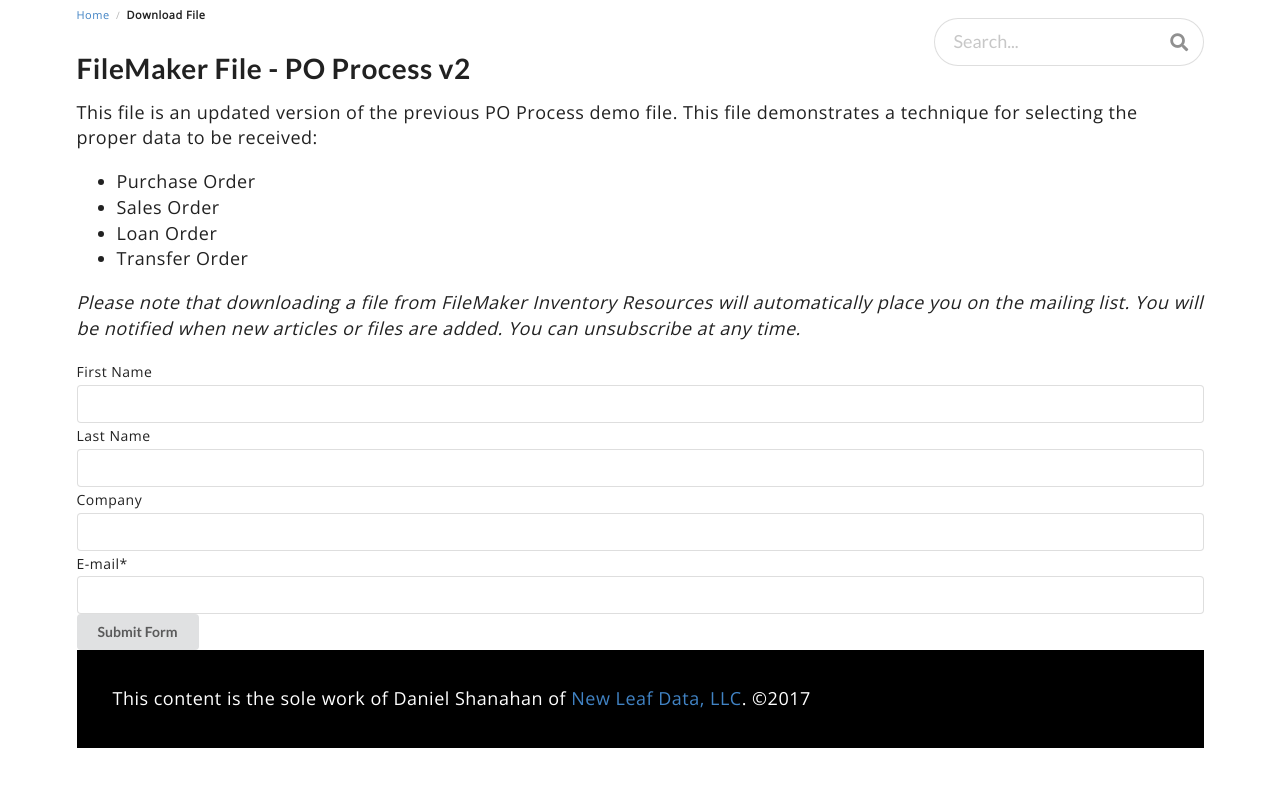
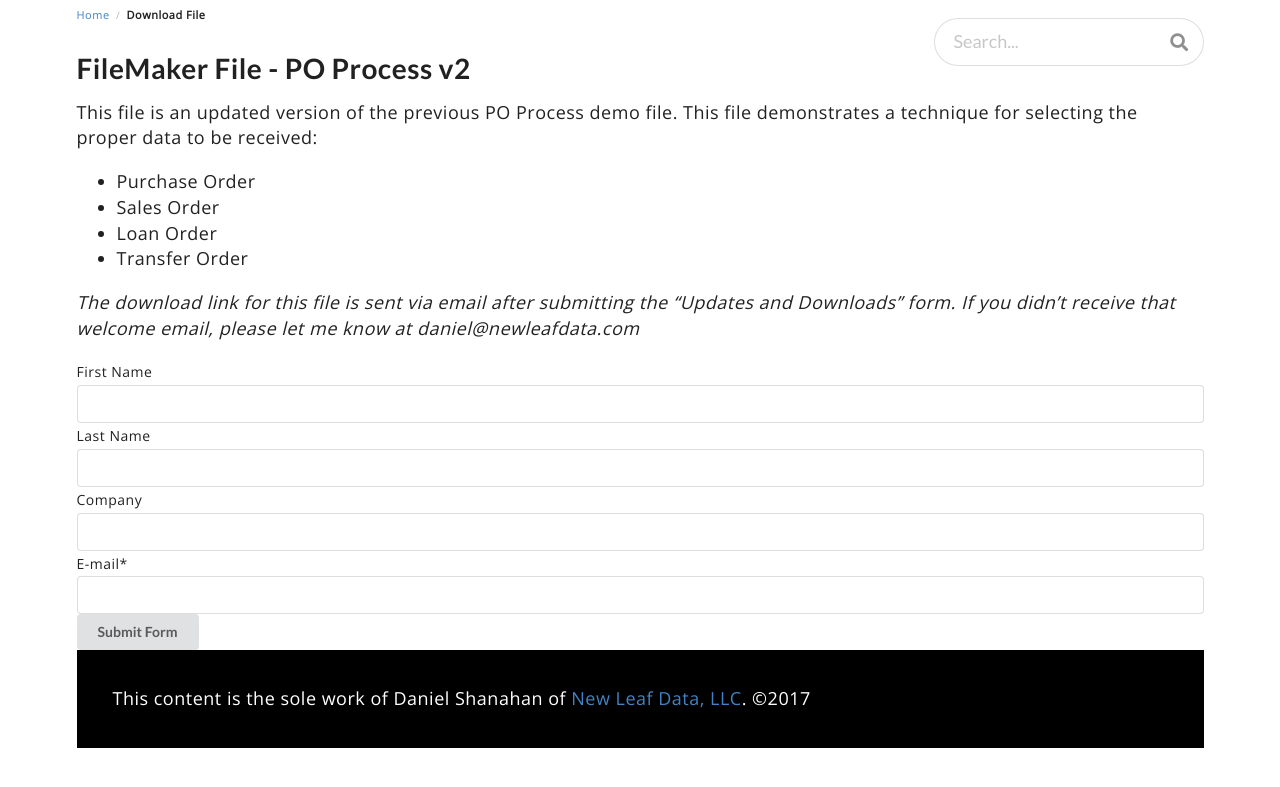
Before and after one commit to danielshanahan/FileMakerInventoryResources, a Jekyll site: the page built from _files/002-PurchaseOrderProcessv2.md, in a window 1280 px wide. Shown: the top 787 px of the page. Built offline with Jekyll 4.4.1, drawn with Linux system fonts in a browser that asks for light colours; nearby versions of some CDN libraries.

Commit message:
Update 002-PurchaseOrderProcessv2.md

```diff
--- a/_files/002-PurchaseOrderProcessv2.md
+++ b/_files/002-PurchaseOrderProcessv2.md
@@ -13,4 +13,4 @@
 * Loan Order
 * Transfer Order
 
-*Please note that downloading a file from FileMaker Inventory Resources will automatically place you on the mailing list.  You will be notified when new articles or files are added.  You can unsubscribe at any time.*
+*The download link for this file is sent via email after submitting the "Updates and Downloads" form.  If you didn't receive that welcome email, please let me know at daniel@newleafdata.com*
```
